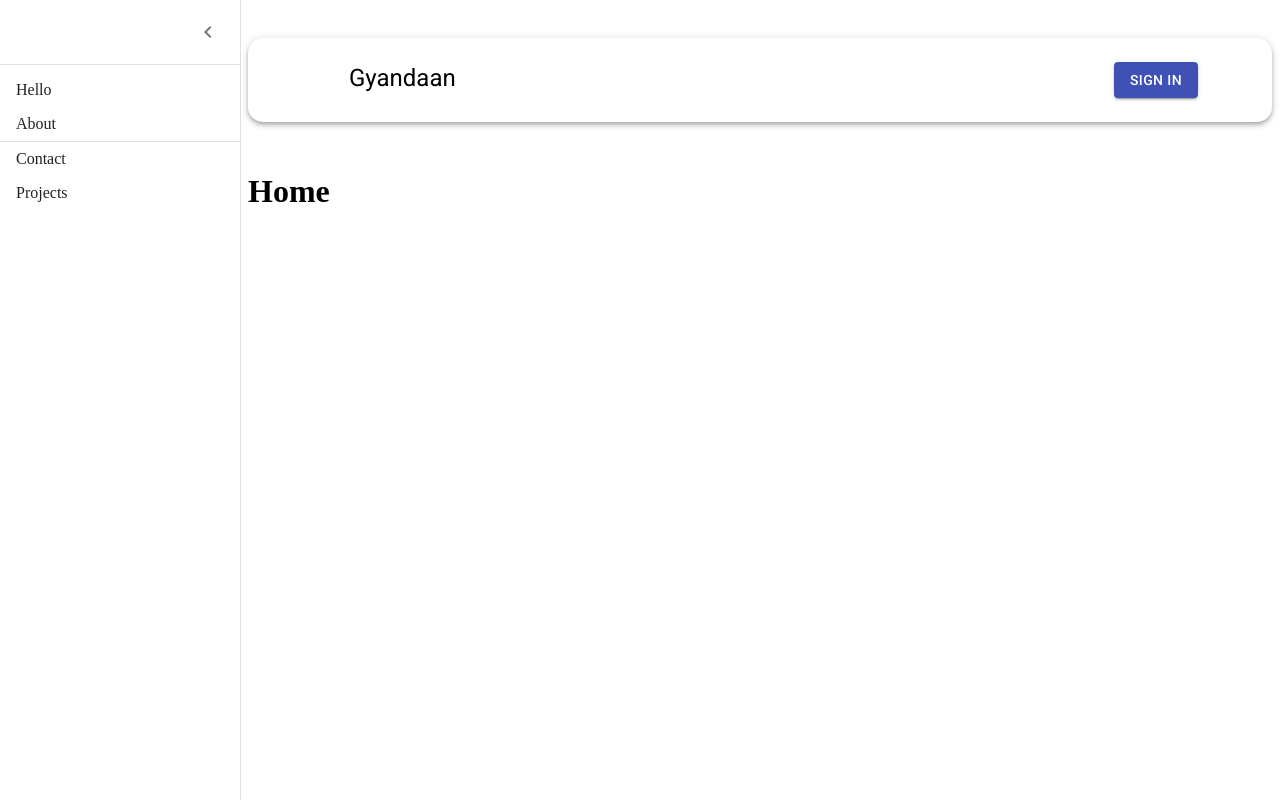
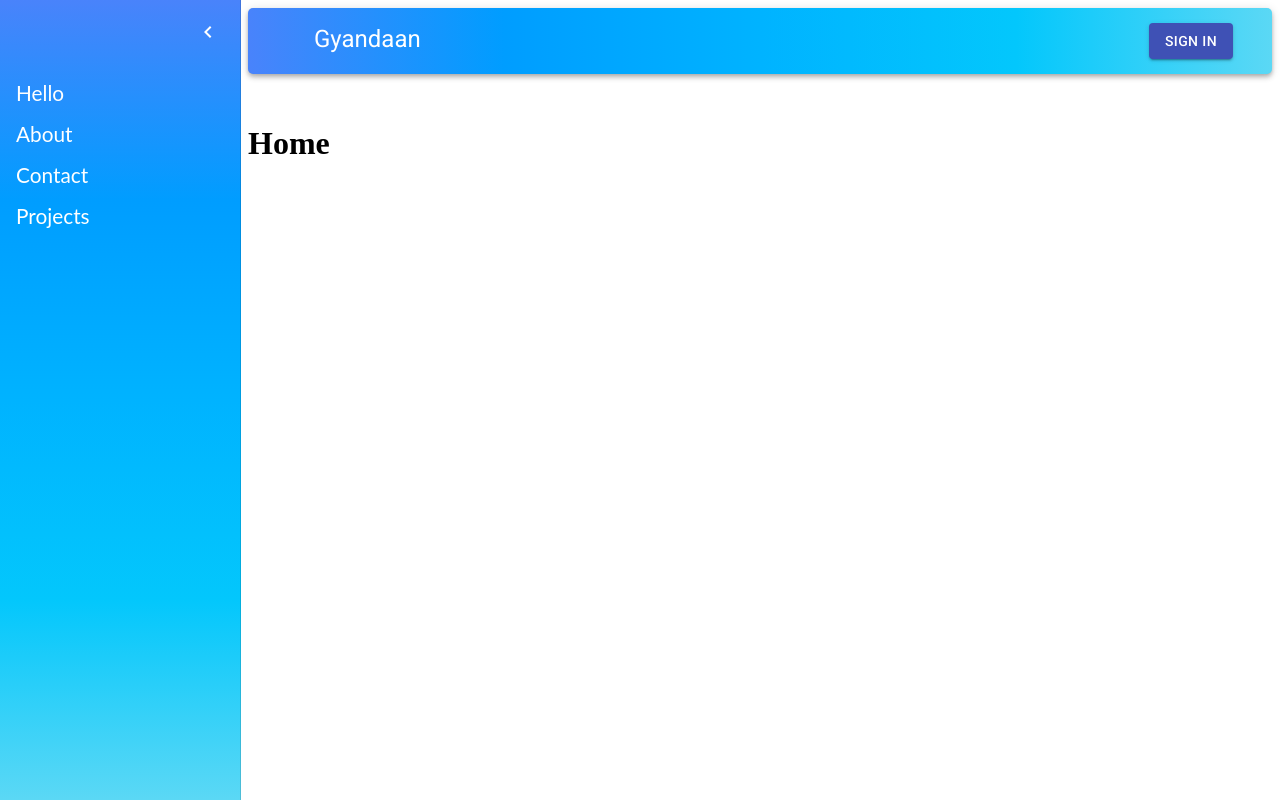
Before and after one commit to akshat12000/Ctrl-Alt-Debt, a React (Create React App) app in the folder client/: page / in a window 1280 px wide. Both pictures are taken after a click on the button "open drawer". Built offline with nearby package versions, Linux system fonts and the light colour scheme.

Commit message:
Changed the look of the sidebar

```diff
--- a/client/src/App.js
+++ b/client/src/App.js
@@ -1,6 +1,4 @@
 import React, { useState } from 'react'
-import ReactDOM from 'react-dom'
-
 import {BrowserRouter, Route, Switch} from 'react-router-dom'
 import Home from './components/Home/Home'
 import AuthStudent from './components/AuthStudent/AuthStudent'
--- a/client/src/components/Navbar/Navbar.js
+++ b/client/src/components/Navbar/Navbar.js
@@ -1,5 +1,5 @@
 import React, { useState, useEffect } from 'react';
-import { AppBar, Typography, Toolbar, Avatar, Button, Drawer,List,ListItem, IconButton, Divider} from '@material-ui/core';
+import { AppBar, Typography, Toolbar, Avatar, Button, Drawer,List,ListItem, IconButton} from '@material-ui/core';
 import MenuIcon from '@material-ui/icons/Menu'
 import ChevronLeftIcon from '@material-ui/icons/ChevronLeft';
 import {useHistory, useLocation ,Link} from 'react-router-dom';
@@ -75,15 +75,13 @@ const Navbar = ({open,setOpen}) => {
             </AppBar>
             <Drawer align="left" variant="persistent" classes={{paper:classes.paperWidth}} open={open}>
                 <div className={classes.drawerHeader}>
-                    <IconButton onClick={handleDrawerClose}>
+                    <IconButton onClick={handleDrawerClose} style={{color:"white"}}>
                         <ChevronLeftIcon />
                     </IconButton>
                 </div>
-                <Divider/>
                 <List>
                     <ListItem button>Hello</ListItem>
                     <ListItem button>About</ListItem>
-                    <Divider/>
                     <ListItem button>Contact</ListItem>
                     <ListItem button>Projects</ListItem>
                 </List>
--- a/client/src/components/Navbar/styles.js
+++ b/client/src/components/Navbar/styles.js
@@ -5,13 +5,15 @@ const drawerWidth = 240;
 
 export default makeStyles((theme) => ({
   appBar: {
-    borderRadius: 15,
-    margin: '30px 0',
+    borderRadius: 5,
+    margin: '0 0 30px 0',
+    // background: "linear-gradient(40deg,#ff6ec4,#7873f5)",
+    backgroundImage: "linear-gradient(to right, #4983fb, #009dff, #00b3ff, #03c7fc, #5bd8f5)",
     display: 'flex',
     flexDirection: 'row',
     justifyContent: 'space-between',
     alignItems: 'center',
-    padding: '10px 50px',
+    padding: "1px 15px"
   },
   navBrand:{
     display:"flex",
@@ -62,13 +64,18 @@ export default makeStyles((theme) => ({
     marginLeft:"15px"
   },
   paperWidth:{
-    width:drawerWidth
+    width:drawerWidth,
+    backgroundImage: "linear-gradient(to bottom, #4983fb, #009dff, #00b3ff, #03c7fc, #5bd8f5)",
+    color:"white",
+    fontSize:"1.3rem",
+    fontFamily:"Lato"
   },
   root:{
-    display:"flex"
+    display:"flex",
+    color:"white"
   },
   widthChanger:{
     width: `calc(100% - ${drawerWidth}px)`,
     marginLeft: drawerWidth,
-  }
+  },
 }));
```
